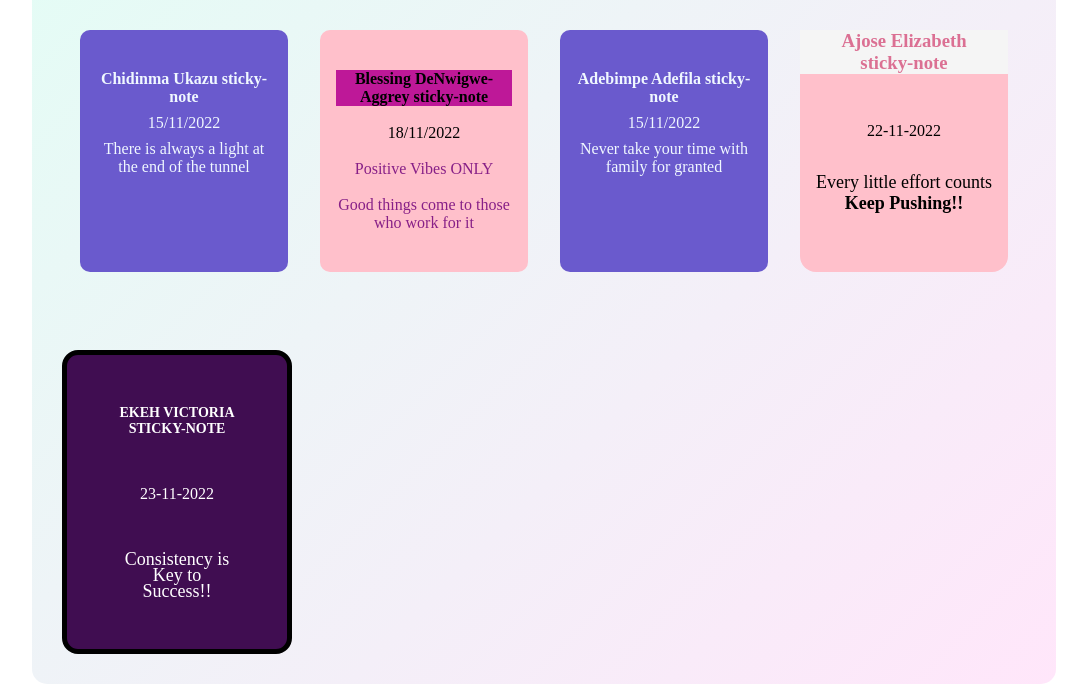
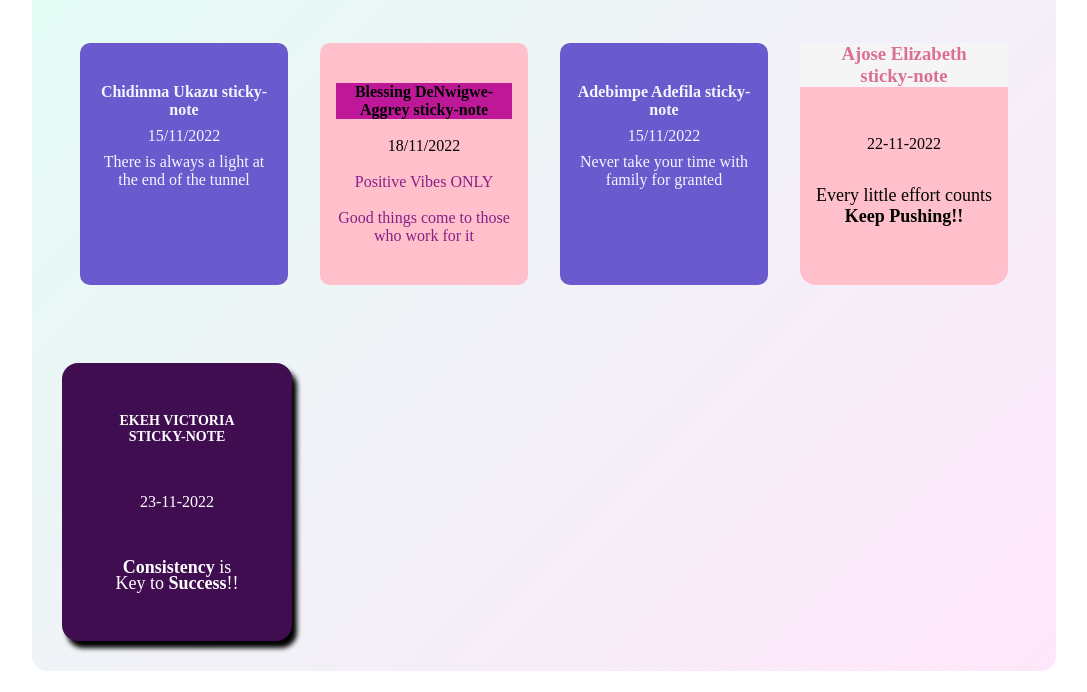
Before and after one commit to chidinma1234/Team1-subgroup1-stickynotes, a plain HTML site: page index.html in a window 1280 px wide. Shown: the part 108-800 px from the top of the page, without its empty margins (96-1183 px from the left). Drawn offline with Linux system fonts and the light colour scheme.

Commit message:
added my sticky note

```diff
--- a/Css/styles.css
+++ b/Css/styles.css
@@ -81,11 +81,11 @@ body {
     background: #400d51;
     width: 230px;
     border-radius: 1rem;
-    border: 5px solid black;
     padding: 50px;
     margin: 30px;
     color: #fff;
     text-align: center;
+    box-shadow: 5px 7px 5px black;
 }
 
 .card-head{
--- a/index.html
+++ b/index.html
@@ -46,7 +46,7 @@
                 <div class="vicky-card">
                     <h4 class="card-head">Ekeh Victoria <br> sticky-note</h4>
                     <p class="card-date">23-11-2022</p>
-                    <p class="card-text">Consistency is Key to Success!!</p>
+                    <p class="card-text"><strong>Consistency</strong> is Key to <strong>Success</strong>!!</p>
                 </div>
             </div>
         </div>
```
